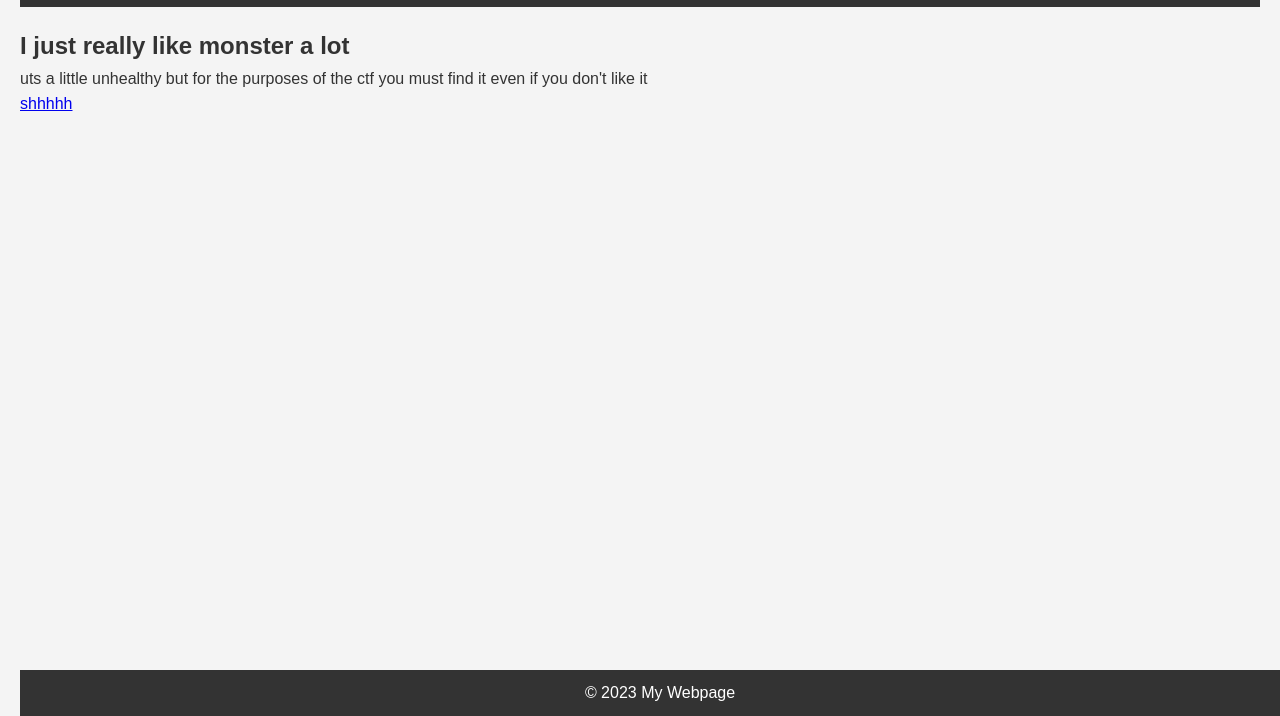
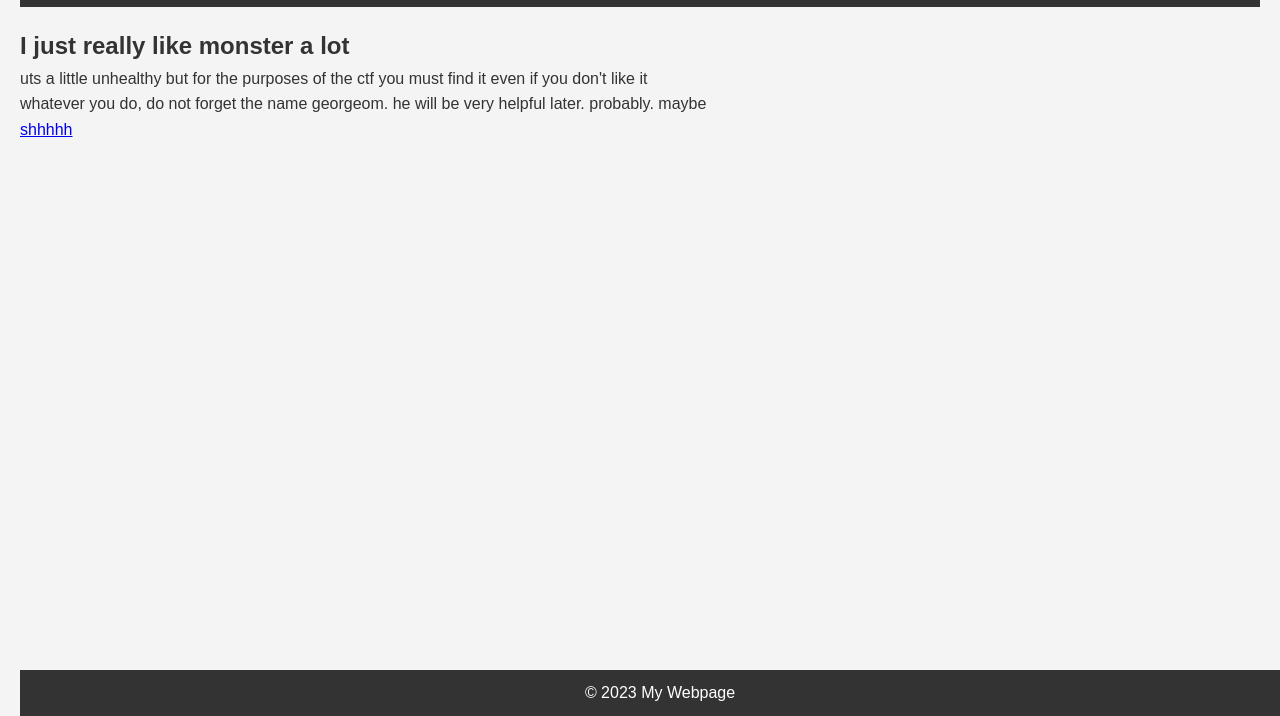
Before and after one commit to willp5/itc_ctf, a plain HTML site: page index.html in a window 1280 px wide. Shown: the part 84-800 px from the top of the page. Drawn offline with Linux system fonts and the light colour scheme.

Commit message:
Update index.html

```diff
--- a/index.html
+++ b/index.html
@@ -13,6 +13,7 @@
     <main>
         <h2>I just really like monster a lot</h2>
         <p>uts a little unhealthy but for the purposes of the ctf you must find it even if you don't like it</p>
+        <p>whatever you do, do not forget the name georgeom. he will be very helpful later. probably. maybe<p>
         <p><a href="shhhh.html">shhhhh</a></p>
     </main>
     <footer>
```
